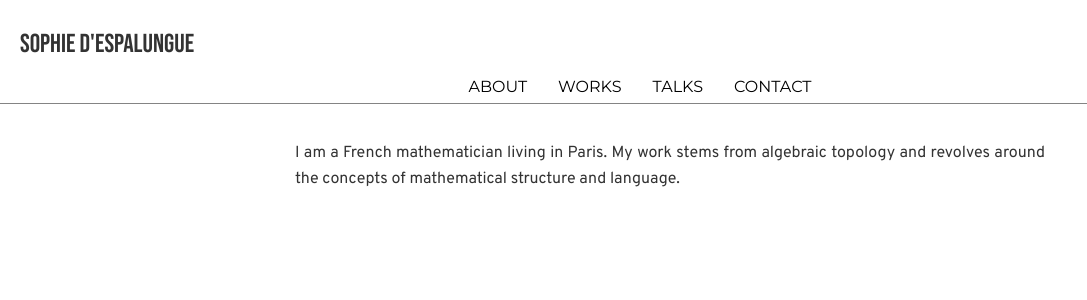
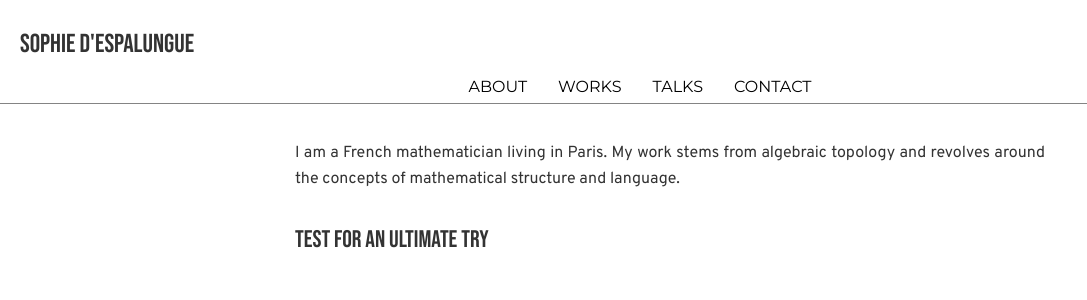
Before and after one commit to sdspmon/math, a Jekyll site: the page built from index.md, in a window 1280 px wide. Shown: the top 300 px of the page, without its empty margins (0-1087 px from the left). Built offline with Jekyll 4.4.1, drawn with Linux system fonts in a browser that asks for light colours.

Commit message:
Update index.md

```diff
--- a/index.md
+++ b/index.md
@@ -3,3 +3,5 @@ layout: main
 title: "About"
 ---
 I am a French mathematician living in Paris. My work stems from algebraic topology and revolves around the concepts of mathematical structure and language.
+
+## Test for an ultimate try
```
